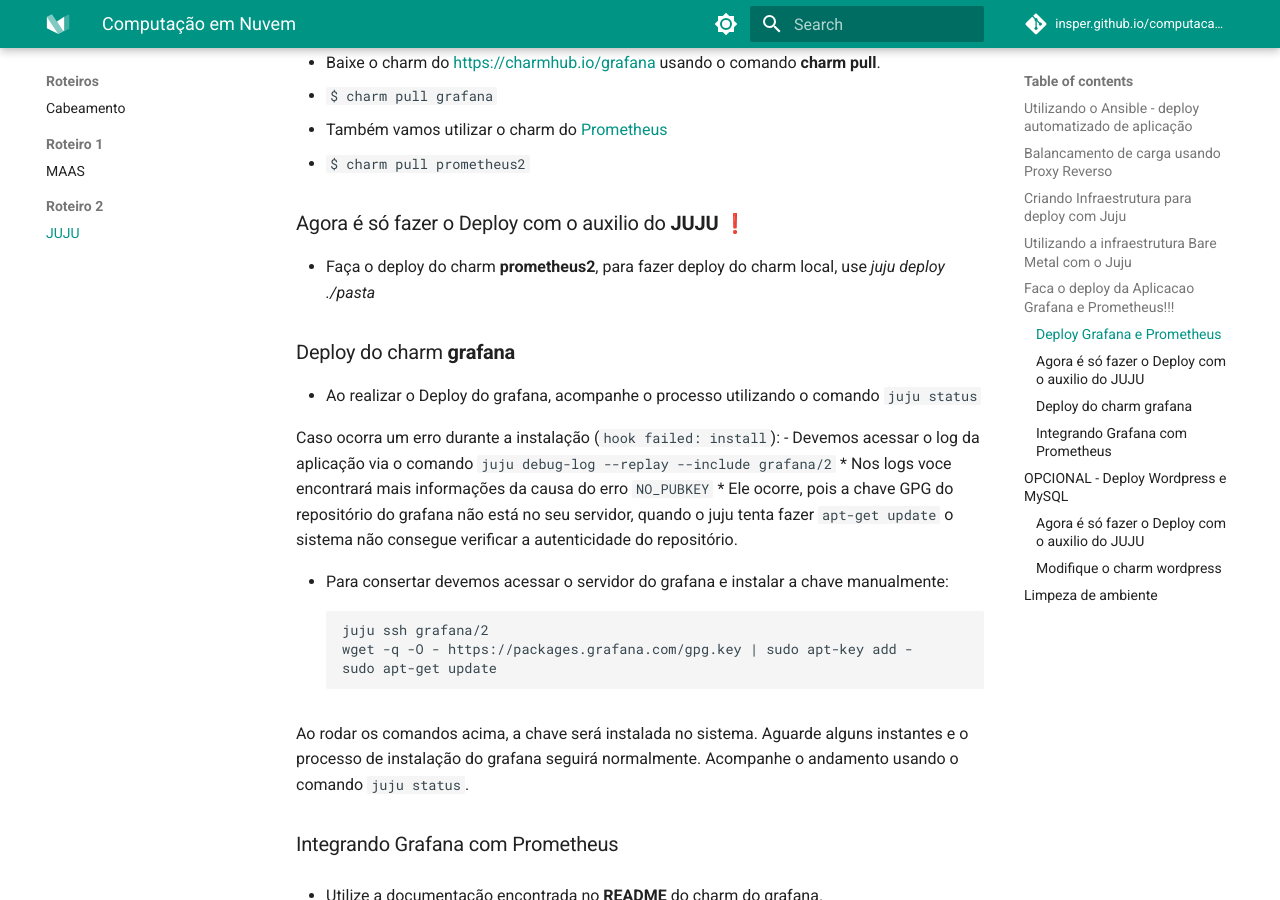
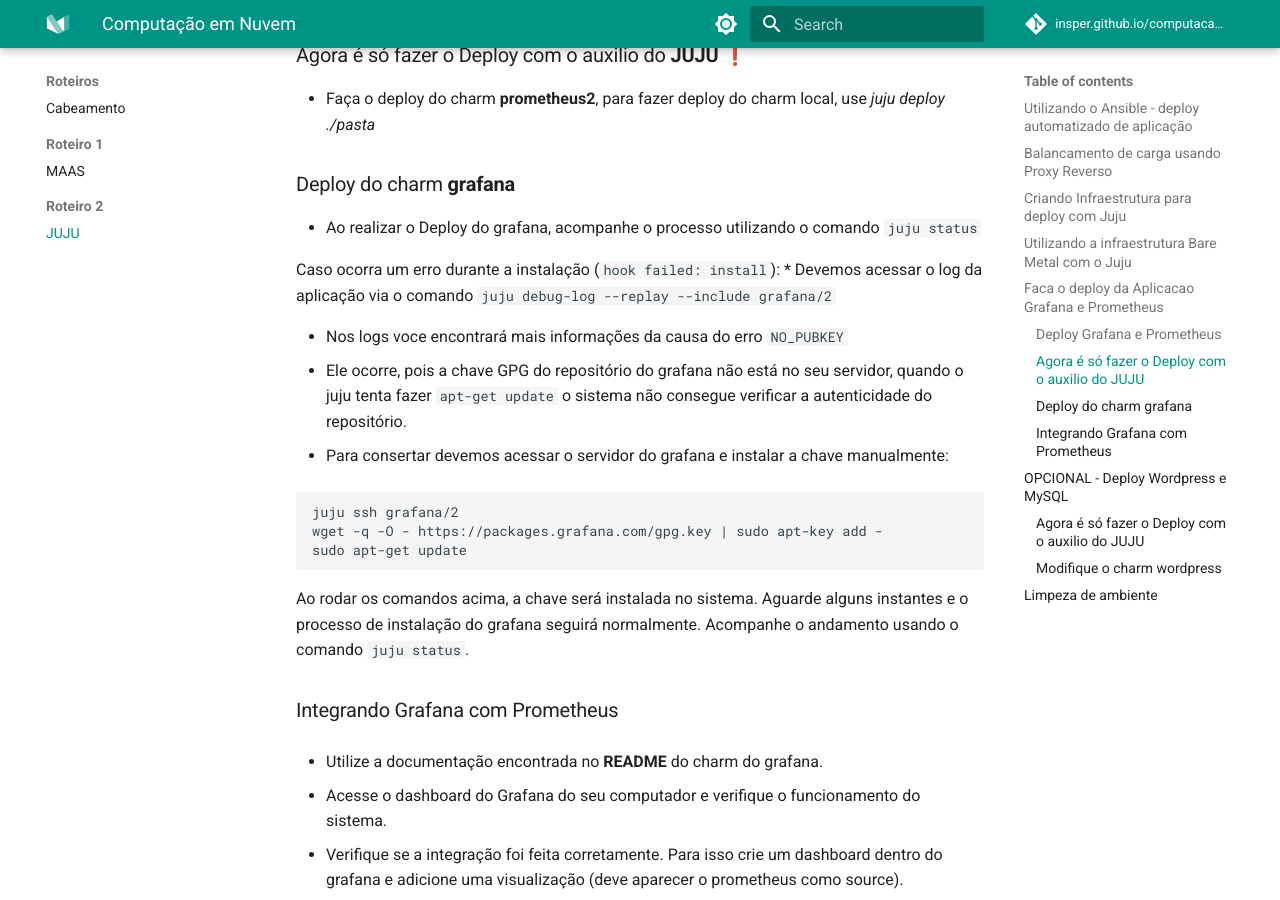
Before and after one commit to Insper/computacao-nuvem, an MkDocs documentation site: the page built from docs/roteiros/2.Deployment.md, in a window 1280 px wide and 900 px high, scrolled down 4800 px. Built offline with MkDocs 1.6.1 and Material for MkDocs 9.7.7, drawn with Linux system fonts in a browser that asks for light colours; nearby versions of some CDN libraries; emoji names are drawn with the system emoji font; comment, search, counter and statistics services are not loaded; some of the changed text lies outside the part shown.

````diff
--- a/docs/roteiros/2.Deployment.md
+++ b/docs/roteiros/2.Deployment.md
@@ -16,8 +16,6 @@ Pré-requisitos:
 2. Realizar a leitura sobre o Juju. [https://juju.is/docs/juju/how-to].
 <!-- 3. Realizar a leitura sobre redes de computadores. [Kavis - Cap. 6. Tanenbaum & Steen - Cap. 1 e Cap. 12] -->
 
-
-
 ??? info
     **DIVISÃO DO ROTEIRO**
     O Roteiro é dividido em 3 partes principais.
@@ -25,7 +23,6 @@ Pré-requisitos:
       * Entender a automacão do Deploy - Utilizando ferramenta Ansible no Bare-metal
       * Criando Infraestrutura para deploy com Juju (Deployment Orchestration)
       * Utilizando a infraestrutura Bare Metal com o Juju - exemplo de deploy Wordpress
-
 
 ## Utilizando o Ansible - deploy automatizado de aplicação
 
@@ -36,17 +33,13 @@ Pré-requisitos:
     1. De um print da aplicacao Django, provando que voce está conectado ao server 2.
     1. Explique como foi feita a implementacao manual da aplicacao Django e banco de dados.
 
-
-
-
 Agora teremos 2 aplicações django (server2 e server3) **compartilhando o mesmo banco de dados (server1)**.
 Os motivos para fazermos isso são dois:
 
 * Alta disponibilidade: se um node cair o outro está no ar, para que nosso cliente acesse.
 * Load Balancing: podemos dividir a carga de acesso entre os nós.
 
-
-Vamos realizar a instalação da mesma aplicação de forma automática, por exemplo **podemos efetuar a instalação em diversos servers**. Vamos então utilizar novos conceitos e ferramentas: Exemplo - gerenciador de deploy Ansible (https://www.ansible.com/)
+Vamos realizar a instalação da mesma aplicação de forma automática, por exemplo **podemos efetuar a instalação em diversos servers**. Vamos então utilizar novos conceitos e ferramentas: Exemplo - gerenciador de deploy Ansible (<https://www.ansible.com/>)
 
 Características:
 
@@ -59,23 +52,17 @@ Tarefas:
 * Peça o deploy no server3 para o maas via cli
 * Agora no SSH do main:
   * \$ sudo apt install ansible
-  * \$ wget https://raw.githubusercontent.com/raulikeda/tasks/master/tasks-install-playbook.yaml
+  * \$ wget <https://raw.githubusercontent.com/raulikeda/tasks/master/tasks-install-playbook.yaml>
   * \$ ansible-playbook tasks-install-playbook.yaml -\-extra-vars server=[IP server3]
-
-
 
 !!! exercise
     Check-point2:
-
 
     1. Teste o acesso, caso esteja tudo certo, faça a tarefa abaixo
     1. De um print da tela do Dashboard do MAAS com as 3 Maquinas e seus respectivos IPs.
     1. De um print da aplicacao Django, provando que voce está conectado ao server 2.
     1. De um print da aplicacao Django, provando que voce está conectado ao server 3.
     1. Explique qual diferenca entre instalar manualmente a aplicacao Django e utilizando o Ansible.
-
-
-
 
 :mailbox_closed: Contudo seria ideal que tivéssemos apenas um ponto de entrada, ao invés de escolher manualmente ou chavear os IPs dos nós.
 
@@ -85,7 +72,7 @@ Para montar o ponto único de entrada, utilizaremos uma aplicação de proxy rev
 
 Vocês conseguem instalar o NGINX no nó server4 como loadbalancer? ... **Então monte este proxy**.
 
-* Tutorial para fazer manual: https://www.digitalocean.com/community/tutorials/how-to-set-up-nginx-load-balancing
+* Tutorial para fazer manual: <https://www.digitalocean.com/community/tutorials/how-to-set-up-nginx-load-balancing>
 
 ??? DICAS
     Loadbalancing é um mecanismo útil para distribuir o tráfego de entrada por vários servidores privados virtuais capazes. Ao distribuir o mecanismo de processamento por várias máquinas, a redundância é fornecida à aplicação - garantindo tolerância a falhas e maior estabilidade. O algoritmo Round Robin para balanceamento de carga envia visitantes para um conjunto de IPs. Em seu nível mais básico, o Round Robin, que é relativamente fácil de implementar, distribui a carga do servidor sem considerar fatores mais matizados como o tempo de resposta do servidor e a região geográfica dos visitantes.
@@ -137,7 +124,6 @@ Vocês conseguem instalar o NGINX no nó server4 como loadbalancer? ... **Então
 
       urlpatterns = [path( '  ', views.index, name='index'),]
 
-
 !!! exercise
     Check-point3:
 
@@ -145,9 +131,6 @@ Vocês conseguem instalar o NGINX no nó server4 como loadbalancer? ... **Então
     1. De um print da tela do Dashboard do MAAS com as 4 Maquinas e seus respectivos IPs.
     1. Altere o conteúdo da mensagem contida na função `index` do arquivo `tasks/views.py` de cada server para distinguir ambos os servers.
     1. Faça um `GET request` para o path que voce criou em urls.py para o Nginx e tire 2 prints das respostas de cada request, provando que voce está conectado ao server 4, que é o Proxy Reverso e que ele bate cada vez em um server diferente Server2 e Server3.
-
-
-
 
 <!--
 !!! exercise
@@ -157,7 +140,6 @@ Vocês conseguem instalar o NGINX no nó server4 como loadbalancer? ... **Então
     1. Explique o conceito por traz do Reverse Proxy. Vocês já fizeram algo parecido?
     1. Na instalação toda, você alocou 4 máquinas físicas, duas para o Django, uma para o Postgres e uma para o NGINX.
     Considerando que é um Hardware próprio, ao contrário do modelo "Public Cloud", esse modelo de arquitetura é bom ou ruim em termos de custos?  -->
-
 
 Agora que você utilizou um gerenciador de deploy, vamos retormar a criação de nuvem utilizando este novo conceito.
 **Remova o deploy (release) de todos nós no kit.**
@@ -177,6 +159,7 @@ Agora que você utilizou um gerenciador de deploy, vamos retormar a criação de
 
 * Caso não possua o MaaS como opção, deve adicioná-lo
   * Criar um arquivo de configuração: maas-juju.yaml (atenção com a formatação)
+
   ```
     clouds:
       maas-one:
@@ -184,6 +167,7 @@ Agora que você utilizou um gerenciador de deploy, vamos retormar a criação de
         auth-types: [oauth1]
         endpoint: http://192.168.0.3:5240/MAAS/
   ```
+
   * \$ juju add-cloud --client -f maas-cloud.yaml maas-one
 
   *Adicione as credenciais MAAS para que o Juju possa interagir com a nova cloud adicionada. Vamos novamente usar um arquivo para importar nossas informações, como maas-creds.yaml:*
@@ -231,7 +209,7 @@ As aplicações que vamos utilizar são:
 
 * [Wordpress](https://wordpress.com/) junto com o [MySQL](https://www.mysql.com/)
 
-## Faca o deploy da Aplicacao Grafana e Prometheus!!!
+## Faca o deploy da Aplicacao Grafana e Prometheus
 
 ### Deploy Grafana e Prometheus
 
@@ -247,7 +225,7 @@ Para funcionar, o Grafana requer um banco de dados para armazenar configuraçõe
 
 ```$ sudo snap install charm --channel=2.x/stable --classic```
 
-* Baixe o charm do https://charmhub.io/grafana usando o comando **charm pull**.
+* Baixe o charm do <https://charmhub.io/grafana> usando o comando **charm pull**.
   * ```$ charm pull grafana```
 
 * Também vamos utilizar o charm do [Prometheus](https://prometheus.io/)
@@ -259,14 +237,16 @@ Para funcionar, o Grafana requer um banco de dados para armazenar configuraçõe
 
 ### Deploy do charm **grafana**
 
-- Ao realizar o Deploy do grafana, acompanhe o processo utilizando o comando `juju status`
+* Ao realizar o Deploy do grafana, acompanhe o processo utilizando o comando `juju status`
 
 Caso ocorra um erro durante a instalação (`hook failed: install`):
-- Devemos acessar o log da aplicação via o comando `juju debug-log --replay --include grafana/2`
+* Devemos acessar o log da aplicação via o comando `juju debug-log --replay --include grafana/2`
+
 * Nos logs voce encontrará mais informações da causa do erro `NO_PUBKEY`
   * Ele ocorre, pois a chave GPG do repositório do grafana não está no seu servidor, quando o juju tenta fazer `apt-get update` o sistema não consegue verificar a autenticidade do repositório.
 
   * Para consertar devemos acessar o servidor do grafana e instalar a chave manualmente:
+
   ```
   juju ssh grafana/2
   wget -q -O - https://packages.grafana.com/gpg.key | sudo apt-key add -
@@ -305,7 +285,7 @@ Para funcionar, o Wordpress requer um banco de dados para armazenar informaçõe
 
 ```$ sudo snap install charm --channel=2.x/stable --classic```
 
-* Baixe o charm do https://charmhub.io/wordpress usando o comando **charm pull**.
+* Baixe o charm do <https://charmhub.io/wordpress> usando o comando **charm pull**.
   * ```$ charm pull wordpress```
 
 * Também vamos utilizar um charm previamente modificado do **MYSQL**...Faça o clone do repositório GIT.
@@ -315,7 +295,6 @@ Para funcionar, o Wordpress requer um banco de dados para armazenar informaçõe
 
 * Faça o deploy do charm **charm-mysql**, para fazer deploy do charm local, use *juju deploy ./pasta*
 
-
 ### Modifique o charm **wordpress**
 
 * Dentro do diretório criado, edite o arquivo **metadata.yaml**:
@@ -324,7 +303,6 @@ Para funcionar, o Wordpress requer um banco de dados para armazenar informaçõe
 * Faça o deploy do charm **wordpress alterado localmente**, utilize a documentação encontrada no README do charm do wordpress que vocês baixaram, **pare antes do capitulo Scaled Down Usage for Personal Use**
 
 * Acompanhe o andamento usando o comando *juju status*, após terminado, acesse o Wordpress do seu computador, e verifique o funcionamento do sistema
-
 
 <!-- !!! exercise
     **Apenas se escolheu fazer o deploy do Wordpress**
@@ -336,19 +314,11 @@ Para funcionar, o Wordpress requer um banco de dados para armazenar informaçõe
     1. Instale a aplicacao !!!! ANOTE A SENHA e coloque o seu e-mail.
     1. De um print da tela do Dashboard do Wordpress que foi implantado.  -->
 
-
-
 ## Limpeza de ambiente :zap: :zap: :zap:
 
 * Limpe o deploy do Juju usando o command: juju destroy-controller main
 
-
-
-
-
-
-# Voce fará um seminário sobre um tema pré definido, para completar a entrega deste roteiro ... peca o tema para o professor.
-
+# Voce fará um seminário sobre um tema pré definido, para completar a entrega deste roteiro ... peca o tema para o professor
 
 <!-- !!! exercise
     QUESTOES-3
@@ -360,7 +330,6 @@ Para funcionar, o Wordpress requer um banco de dados para armazenar informaçõe
     1. Como é o o processo de interação entre um servidor API REST e uma client application?
     1. Defina Aplicação Distribuída, Alta Disponibilidade e *Load Balancing*? -->
 
-
 ## **Conclusão:** *SOMENTE PARA PENSAR* :exclamation: :exclamation: :exclamation:
 
 O Ansible utilizou indiretamente o MaaS como provedor de recursos físicos. O MaaS por sua vez forneceu o que havia disponível no rack. Você acha que seria necessária uma máquina de 32Gb para rodar um *Webserver* ou um *Load Balancer*? Extrapole a resposta para um Datacenter real, onde as máquinas possuem configurações **muito** superiores. Como resolver esse problema?
````
Also changed, not shown: other parts of docs/roteiros/2.Deployment.md (+2 -8 lines).
